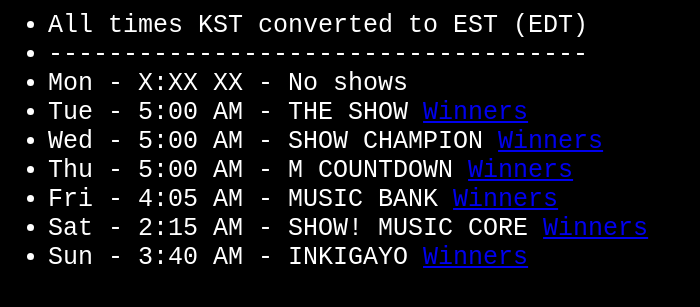
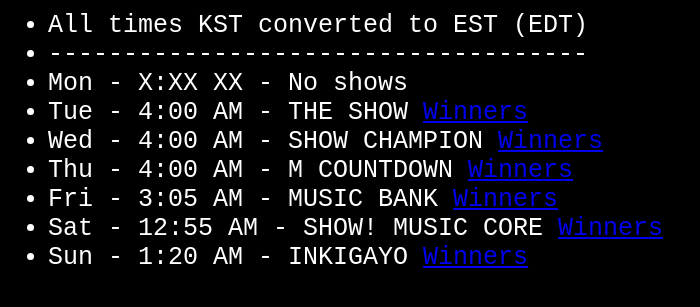
Before and after one commit to chph-xyz/kpop-weekly, a plain HTML site: page index.html in a window 1280 px wide. Shown: the part 113-420 px from the top of the page, without its empty margins (0-700 px from the left). Drawn offline with Linux system fonts and the light colour scheme.

Commit message:
Update index.html

```diff
--- a/index.html
+++ b/index.html
@@ -8,12 +8,12 @@
                 <li>All times KST converted to EST (EDT)</li>
                 <li>------------------------------------</li>
                 <li>Mon - X:XX XX - No shows</li>
-                <li>Tue - 5:00 AM - THE SHOW <a href="https://en.wikipedia.org/wiki/List_of_The_Show_Chart_winners_(2025)">Winners</a></li>
-                <li>Wed - 5:00 AM - SHOW CHAMPION <a href="https://en.wikipedia.org/wiki/List_of_Show_Champion_Chart_winners_(2025)">Winners</a></li>
-                <li>Thu - 5:00 AM - M COUNTDOWN <a href="https://en.wikipedia.org/wiki/List_of_M_Countdown_Chart_winners_(2025)">Winners</a></li>
-                <li>Fri - 4:05 AM - MUSIC BANK <a href="https://en.wikipedia.org/wiki/List_of_Music_Bank_Chart_winners_(2025)">Winners</a></li>
-                <li>Sat - 2:15 AM - SHOW! MUSIC CORE <a href="https://en.wikipedia.org/wiki/List_of_Show!_Music_Core_Chart_winners_(2025)">Winners</a></li>
-                <li>Sun - 3:40 AM - INKIGAYO <a href="https://en.wikipedia.org/wiki/List_of_Inkigayo_Chart_winners_(2025)">Winners</a></li>
+                <li>Tue - 4:00 AM - THE SHOW <a href="https://en.wikipedia.org/wiki/List_of_The_Show_Chart_winners_(2025)">Winners</a></li>
+                <li>Wed - 4:00 AM - SHOW CHAMPION <a href="https://en.wikipedia.org/wiki/List_of_Show_Champion_Chart_winners_(2025)">Winners</a></li>
+                <li>Thu - 4:00 AM - M COUNTDOWN <a href="https://en.wikipedia.org/wiki/List_of_M_Countdown_Chart_winners_(2025)">Winners</a></li>
+                <li>Fri - 3:05 AM - MUSIC BANK <a href="https://en.wikipedia.org/wiki/List_of_Music_Bank_Chart_winners_(2025)">Winners</a></li>
+                <li>Sat - 12:55 AM - SHOW! MUSIC CORE <a href="https://en.wikipedia.org/wiki/List_of_Show!_Music_Core_Chart_winners_(2025)">Winners</a></li>
+                <li>Sun - 1:20 AM - INKIGAYO <a href="https://en.wikipedia.org/wiki/List_of_Inkigayo_Chart_winners_(2025)">Winners</a></li>
             </ul>
         </div>
     </body>
```
